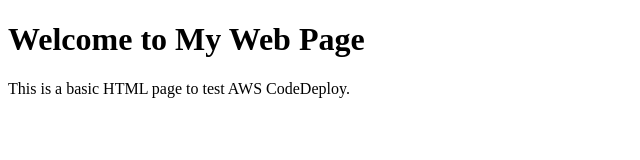
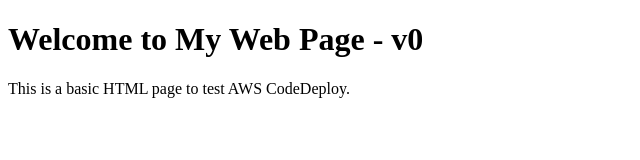
Before and after one commit to sp872-Sarang/aws-codeDeploy-fork, a plain HTML site: page index.html in a window 1280 px wide. Shown: the full height of the page, 0-640 px from the left. Drawn offline with Linux system fonts and the light colour scheme.

Commit message:
made html file

```diff
--- a/index.html
+++ b/index.html
@@ -4,7 +4,7 @@
     <title>My Web Page</title>
 </head>
 <body>
-    <h1>Welcome to My Web Page</h1>
+    <h1>Welcome to My Web Page - v0</h1>
     <p>This is a basic HTML page to test AWS CodeDeploy.</p>
 </body>
 </html>
```
